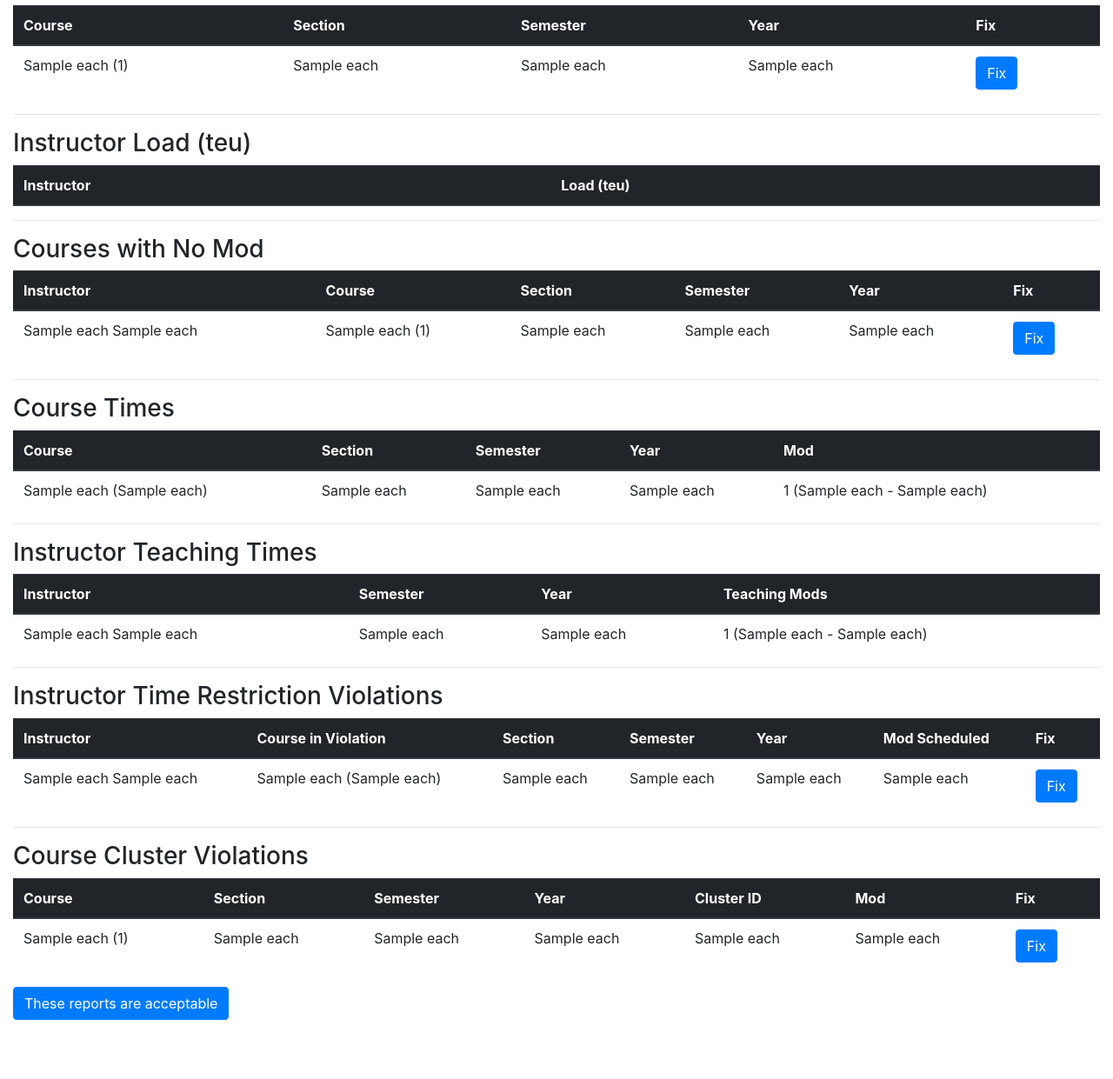
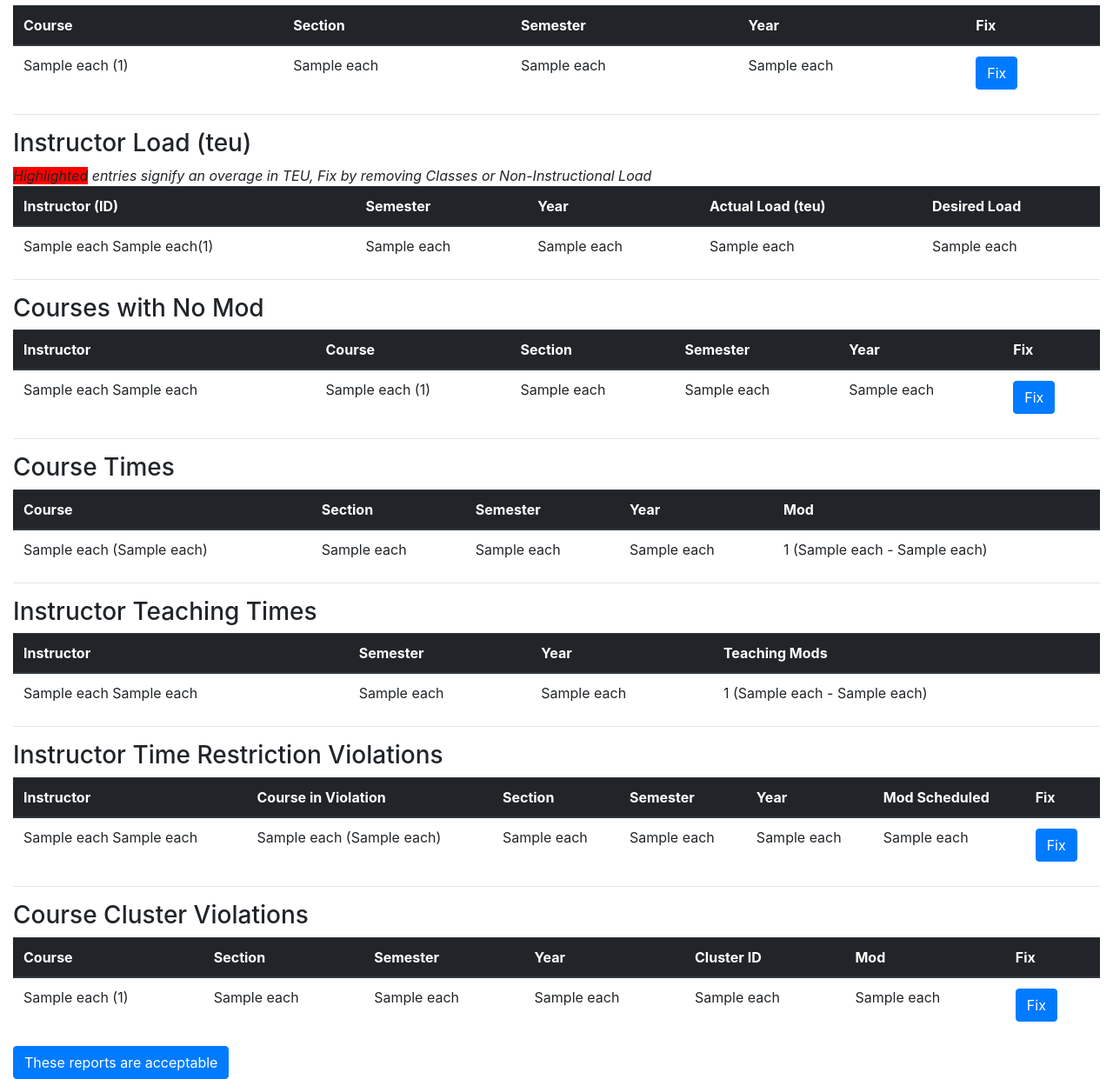
Before and after one commit to gruntygap/hirola-database-site, a Flask app: template app/templates/reports.html in a window 1280 px wide. Shown: the part 659-1900 px from the top of the page at 87% size. Before the commit the page ends 1832 px from the top, so only its background shows below. Run offline with Flask 2, Linux system fonts and the light colour scheme; the template is opened without the code that fills it: most values are stand-ins (such as "Sample title", 1, 10 or a date in 2020); lists and menus that the app fills with data are empty; some libraries are stand-ins or nearby versions.

Commit message:
Fixed #80, Jasik Fixed #47

```diff
--- a/app/__init__.py
+++ b/app/__init__.py
@@ -38,6 +38,7 @@ def reports_page():
 	unscheduled_courses = database.get_unscheduled_courses()
 	course_times = database.get_course_times()
 	instructor_times = database.get_instructor_times()
+	instructor_loads = database.get_teu_violations()
 	restriction_violations = database.get_ins_restriction_violations()
 	cluster_violations = database.get_cluster_violations()
 	return render_template('reports.html', **locals())
--- a/app/database.py
+++ b/app/database.py
@@ -171,6 +171,10 @@ def get_cluster_violations():
 	return get_query("select * from (select * from teaches natural join course natural join likely_course_conflicts) A, (select * from teaches natural join course natural join likely_course_conflicts) B where A.course_id <> B.course_id and A.mod_slot = B.mod_slot and A.cluster_id = B.cluster_id and A.semester = B.semester and A.year = B.year order by A.mod_slot;")
 
 
+def get_teu_violations():
+	return get_query("select id, first_name, last_name, semester, year, SUM(teu) as teu, desired_load from (select first_name, last_name, id, SUM(IF(num_credits = 3 OR num_credits = 4, 3.4, num_credits)) as teu, semester, year, desired_load from teaches natural join instructor natural join course group by id, year, semester union (select first_name, last_name, id, teu, semester, year, desired_load from non_instructional_load natural join instructor) order by id, year, semester) as wow group by id, year, semester;")
+
+
 def run_phase(num):
 	path = ""
 	response_stack = []
--- a/app/templates/reports.html
+++ b/app/templates/reports.html
@@ -80,15 +80,33 @@
     <hr>
     <h3 id="load">Instructor Load (teu)</h3>
     {% if instructor_loads %}
+        <div id="warning-message">
+            <i><span style="background-color: red">Highlighted</span> entries signify an overage in TEU, Fix by removing Classes or Non-Instructional Load</i>
+        </div>
     <table class="table">
         <thead class="thead-dark">
         <tr>
-            <th>Instructor</th>
-            <th>Load (teu)</th>
+            <th>Instructor (ID)</th>
+            <th>Semester</th>
+            <th>Year</th>
+            <th>Actual Load (teu)</th>
+            <th>Desired Load</th>
         </tr>
         </thead>
         <tbody>
-
+        {% for each in instructor_loads %}
+            {% if each[5] > each[6] %}
+                <tr style="background-color: red">
+            {% else %}
+                <tr>
+            {% endif %}
+                <td>{{ each[1] }} {{ each[2] }}({{ each[0] }})</td>
+                <td>{{ each[3] }}</td>
+                <td>{{ each[4] }}</td>
+                <td>{{ each[5] }}</td>
+                <td>{{ each[6] }}</td>
+            </tr>
+        {% endfor %}
         </tbody>
     </table>
     {% else %}
```
